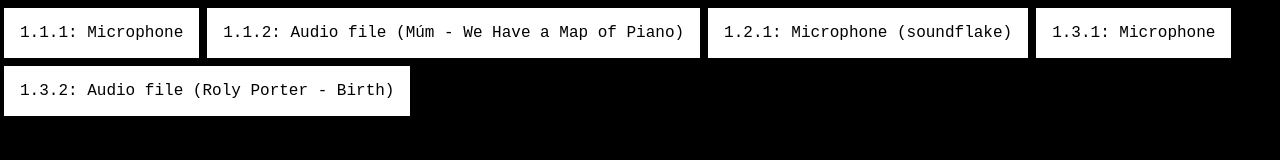
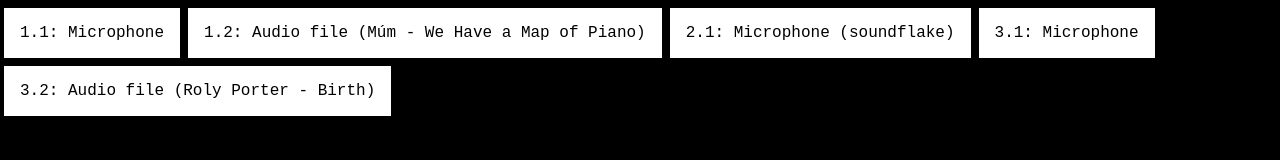
Before and after one commit to AndrusAsumets/PlayOfSoundAndLogic, a plain HTML site: page index.html in a window 1280 px wide. Drawn offline with Linux system fonts and the light colour scheme.

Commit message:
generic updates

```diff
--- a/index.html
+++ b/index.html
@@ -64,11 +64,11 @@
 		</style>
 	<body>
 		<div class="content">
-			<a href="../html/1.html">1.1.1: Microphone</a>
-			<a href="../html/2.html">1.1.2: Audio file (Múm - We Have a Map of Piano)</a>
-			<a href="../html/3.html">1.2.1: Microphone (soundflake)</a>
-			<a href="../html/4.html">1.3.1: Microphone</a>
-			<a href="../html/5.html">1.3.2: Audio file (Roly Porter - Birth)</a>
+			<a href="../html/1.html">1.1: Microphone</a>
+			<a href="../html/2.html">1.2: Audio file (Múm - We Have a Map of Piano)</a>
+			<a href="../html/3.html">2.1: Microphone (soundflake)</a>
+			<a href="../html/4.html">3.1: Microphone</a>
+			<a href="../html/5.html">3.2: Audio file (Roly Porter - Birth)</a>
 		</div>
 	</body>
 </html>
```
